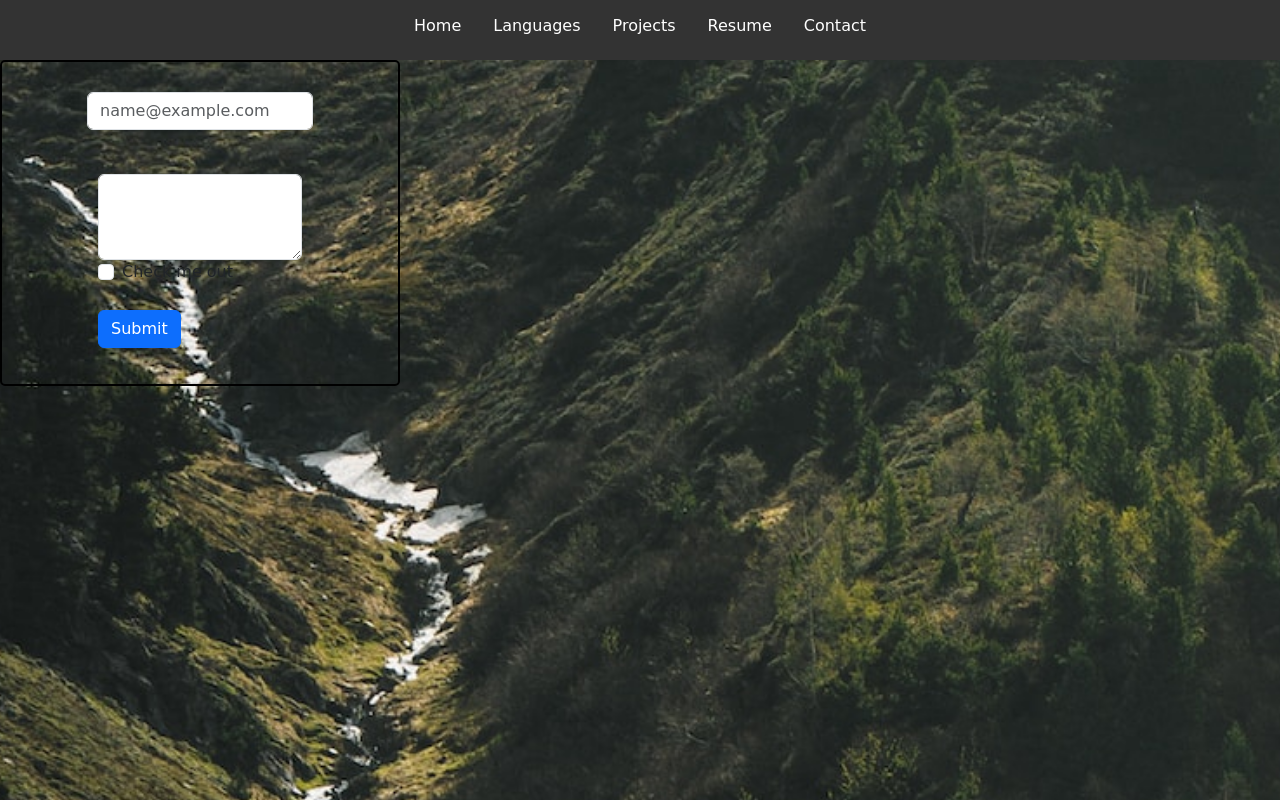
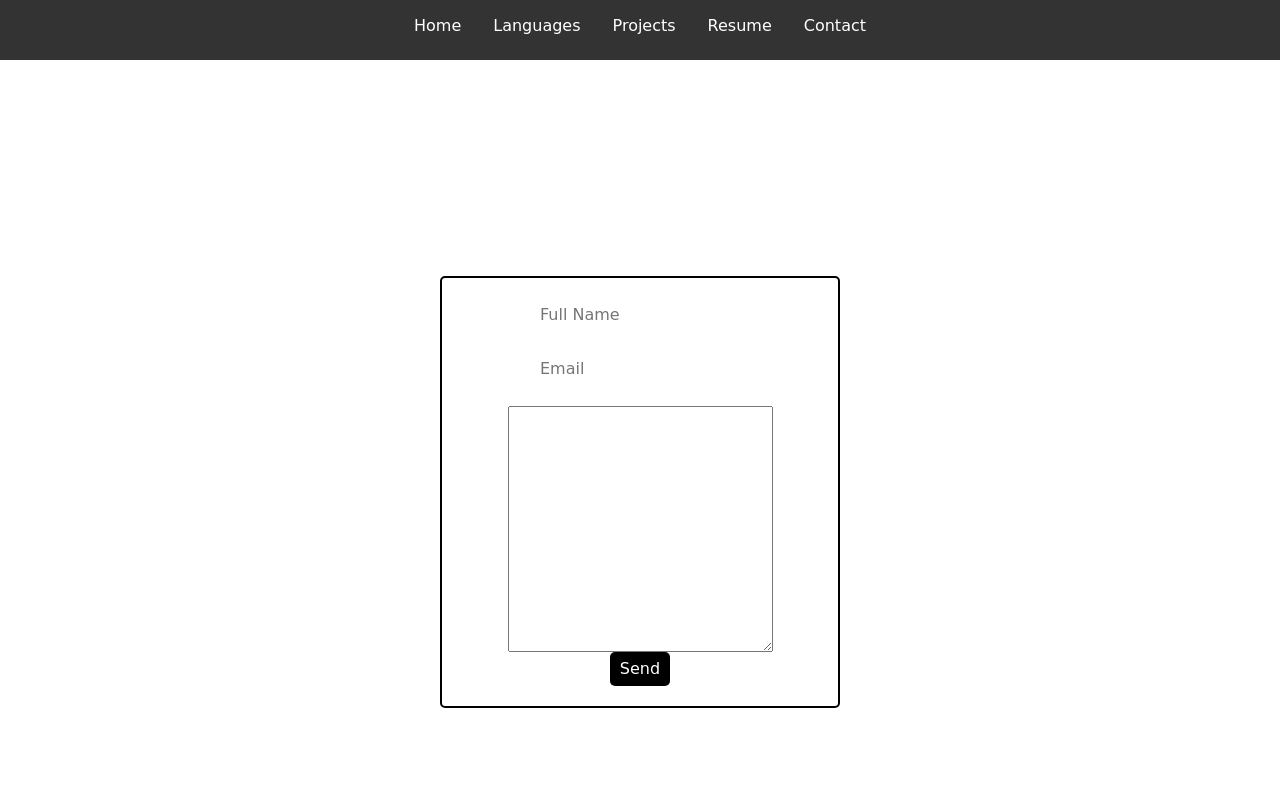
Before and after one commit to rbrandon087/My-Resume, a plain HTML site: page contact/contact.html in a window 1280 px wide. Shown: the top 800 px of the page. Drawn offline with nearby package versions, Linux system fonts and the light colour scheme; a web font is replaced by a local one.

Commit message:
adjusted my html and css for my contact page

```diff
--- a/contact/contact.html
+++ b/contact/contact.html
@@ -7,7 +7,7 @@
     <link rel="preconnect" href="https://fonts.googleapis.com">
     <link rel="preconnect" href="https://fonts.gstatic.com" crossorigin>
     <link href="https://fonts.googleapis.com/css2?family=Abril+Fatface&family=Castoro+Titling&family=Merriweather&family=Poppins:wght@300&family=Space+Mono&display=swap" rel="stylesheet">
-    <link rel="stylesheet" href="/style.css">
+    <link rel="stylesheet" href="/public/contact.css">
     <title>Contact</title>
 </head>
 <body>
@@ -32,20 +32,14 @@
   </ul>
 </div>
 <!--email form-->
-<form id="form-container" method="post" action="/send-email">
-<div class="mb-3">
-    <label for="exampleFormControlInput1" class="email-label"></label>
-    <input name="email" type="email" class="form-control" id="exampleFormControlInput1" placeholder="name@example.com">
-  </div>
-  <div class="mb-3">
-    <label for="exampleFormControlTextarea1" class="form-label"></label>
-    <textarea  name="message" class="form-control" id="exampleFormControlTextarea1" rows="3"></textarea>
-        <div class="mb-3 form-check">
-          <input type="checkbox" class="form-check-input" id="exampleCheck1">
-          <label class="form-check-label" for="exampleCheck1">Check me out</label>
-        </div>
-        <button type="submit" class="btn btn-primary" value="Submit">Submit</button>
-      </form>
-  </div>
+<div class="container">
+    <!--<h1>Contact Form</h1>-->
+    <form action="">
+        <input type="text" name="Name" placeholder="Full Name" required>
+        <input type="email" name="Email" placeholder="Email" required>
+        <textarea name="Message" id="" cols="30" rows="10"></textarea>
+        <button type="submit">Send</button>
+    </form>
+</div>
 </body>
 </html>
--- /dev/null
+++ b/public/contact.css
@@ -0,0 +1,83 @@
+html {
+    scroll-behavior: smooth;
+    scroll-padding-top: 400px;
+  }
+
+  body {
+    font-family: 'Castoro Titling', cursive;
+    padding-top: 100px;
+    }
+
+
+
+
+.sticky-sm-top {
+    background-color: #333;
+    position: fixed;
+    width: 100%;
+    top: 0;
+    height: 60px;
+    z-index: 9999;
+    overflow: hidden;
+  }
+
+  ul .sticky-sm-top {
+    list-style-type: none;
+  margin: 0;
+  padding: 0;
+  display: flex;
+  }
+
+  li .sticky-sm-top {
+    flex-grow: 1;
+  }
+
+  .sticky-sm-top a {
+    display: block;
+    color: white;
+    text-align: center;
+    padding: 14px 16px;
+    text-decoration: none;
+    transition: background-color 0.3s ease;
+  }
+
+  .sticky-sm-top a:hover{
+    background-color: #ddd;
+    color: black;
+  }
+
+
+
+  .container {
+    display: flex;
+    align-items: center;
+    justify-content: center;
+    height: 100vh;
+  }
+
+  form {
+    display: flex;
+    flex-direction: column;
+    align-items: center;
+    padding: 20px;
+    border: 2px solid black;
+    border-radius: 5px;
+    max-width: 400px;
+    width: 100%;
+  }
+
+  input {
+    padding: 5px;
+    margin-bottom: 20px;
+    border-radius: 5px;
+    border: none;
+    color: black;
+  }
+
+  button {
+    padding: 5px 10px;
+    background-color: black;
+    color: white;
+    border: none;
+    border-radius: 5px;
+  }
--- /dev/null
+++ b/public/resume.css
@@ -0,0 +1,47 @@
+html {
+    scroll-behavior: smooth;
+    scroll-padding-top: 400px;
+  }
+
+  body {
+    font-family: 'Castoro Titling', cursive;
+    padding-top: 100px;
+    }
+
+
+
+
+.sticky-sm-top {
+    background-color: #333;
+    position: fixed;
+    width: 100%;
+    top: 0;
+    height: 60px;
+    z-index: 9999;
+    overflow: hidden;
+  }
+
+  ul .sticky-sm-top {
+    list-style-type: none;
+  margin: 0;
+  padding: 0;
+  display: flex;
+  }
+
+  li .sticky-sm-top {
+    flex-grow: 1;
+  }
+
+  .sticky-sm-top a {
+    display: block;
+    color: white;
+    text-align: center;
+    padding: 14px 16px;
+    text-decoration: none;
+    transition: background-color 0.3s ease;
+  }
+
+  .sticky-sm-top a:hover{
+    background-color: #ddd;
+    color: black;
+  }
```
Also changed, not shown: contact/resume.html (+1 -1 lines).
